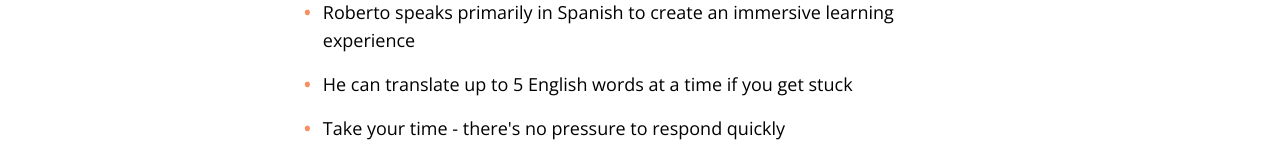
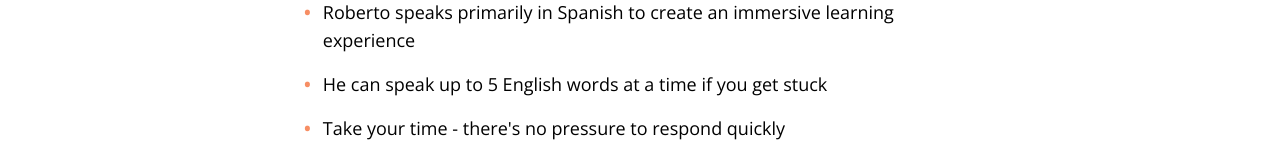
Before and after one commit to grace-liley/roberto-habla-bonito, a React (Vite) app: page /about in a window 1280 px wide. Shown: the part 727-887 px from the top of the page. Built offline with nearby package versions, Linux system fonts and the light colour scheme; the HTML template or start-up script is replaced by a standard one.

Commit message:
Fix: Change translate to speak

```diff
--- a/src/pages/About.tsx
+++ b/src/pages/About.tsx
@@ -62,7 +62,7 @@ const About = () => {
             </li>
             <li className="flex gap-3">
               <span className="text-accent font-bold flex-shrink-0">•</span>
-              <span>He can translate up to 5 English words at a time if you get stuck</span>
+              <span>He can speak up to 5 English words at a time if you get stuck</span>
             </li>
             <li className="flex gap-3">
               <span className="text-accent font-bold flex-shrink-0">•</span>
```
